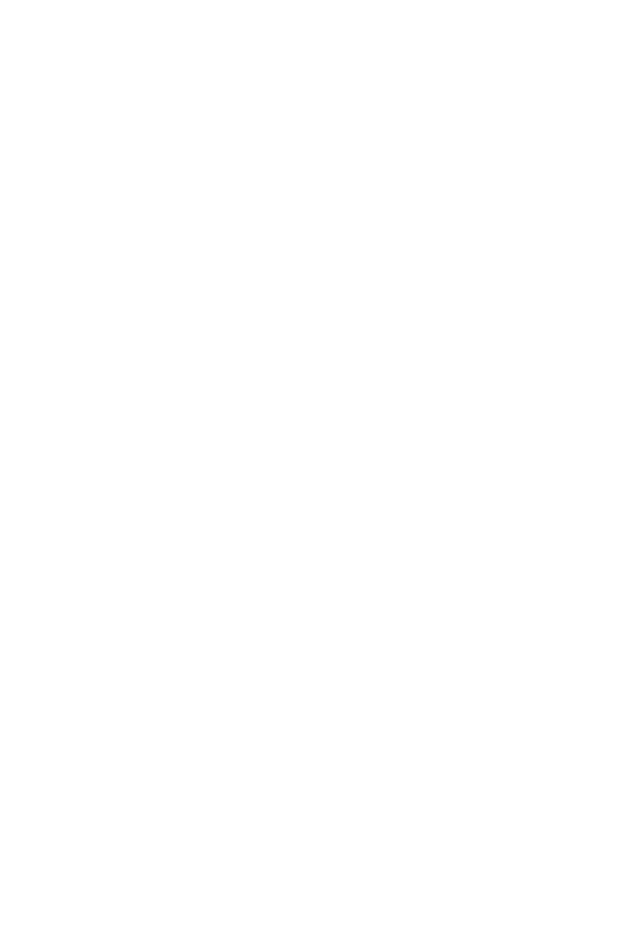
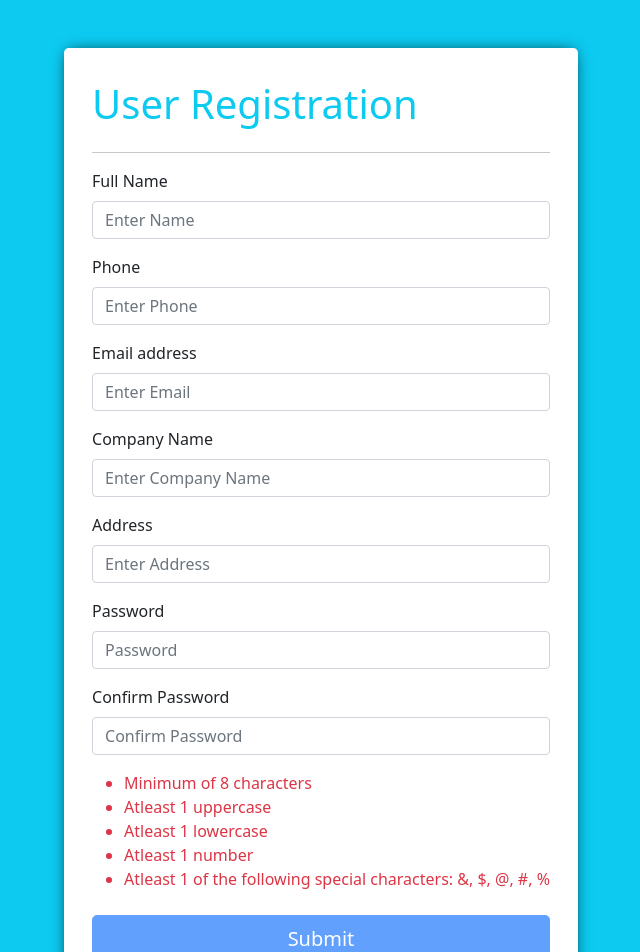
Before and after one commit to sushant1123/crm-frontend, a React (Create React App) app: page /registration in a window 1280 px wide. Before the commit this address had no page. Shown: the top 952 px of the page, without its empty margins (319-959 px from the left). Before the commit the page ends 800 px from the top, so only its background shows below. Built offline with nearby package versions, Linux system fonts and the light colour scheme.

Commit message:
Create Registration form.

```diff
--- a/src/App.js
+++ b/src/App.js
@@ -1,5 +1,6 @@
 import "./App.css";
 import Entry from "./containers/entry/Entry";
+import Registration from "./containers/registration/Registration";
 import DefaultLayout from "./layout/DefaultLayout";
 import AddTicket from "./containers/add-new-ticket/AddTicket";
 import Dashboard from "./containers/dashboard/Dashboard";
@@ -14,6 +15,7 @@ function App() {
 			<Router>
 				<Routes>
 					<Route path="/" element={<Entry />} />
+					<Route path="/registration" element={<Registration />} />
 
 					{/* way 1 */}
 					{/* <DefaultLayout>
--- a/src/components/add-ticket-form/AddNewTicketForm.jsx
+++ b/src/components/add-ticket-form/AddNewTicketForm.jsx
@@ -6,6 +6,7 @@ import { addNewTicket } from "./addTicket.actions";
 
 import "./addNewTicketForm.style.css";
 import { useDispatch, useSelector } from "react-redux";
+import { resetSuccessMsg } from "./addTicketSlice";
 
 const initialAddNewTicketData = {
 	subject: "",
@@ -29,10 +30,15 @@ const AddNewTicketForm = () => {
 	} = useSelector((state) => state.user);
 
 	const { isLoading, error, successMsg } = useSelector((state) => state.newTicket);
+	const dispatch = useDispatch();
 
-	useEffect(() => {}, [formData, formDataError]);
-
-	const dispatch = useDispatch();
+	useEffect(() => {
+		return () => {
+			if (!successMsg) {
+				dispatch(resetSuccessMsg());
+			}
+		};
+	}, [successMsg, dispatch, formData, formDataError]);
 
 	const handleOnChange = (e) => {
 		const { name, value } = e.target;
--- a/src/components/add-ticket-form/addTicketSlice.js
+++ b/src/components/add-ticket-form/addTicketSlice.js
@@ -23,11 +23,16 @@ const addTicketSlice = createSlice({
 			state.successMsg = "";
 			state.error = action.payload;
 		},
+		resetSuccessMsg: (state, action) => {
+			state.isLoading = false;
+			state.successMsg = "";
+			state.error = "";
+		},
 	},
 });
 
 const { reducer, actions } = addTicketSlice;
 
-export const { addNewTicketFailure, addNewTicketRequest, addNewTicketSuccess } = actions;
+export const { addNewTicketFailure, addNewTicketRequest, addNewTicketSuccess, resetSuccessMsg } = actions;
 
 export default reducer;
--- a/src/components/login/Login.jsx
+++ b/src/components/login/Login.jsx
@@ -110,6 +110,15 @@ const Login = ({ formSwitcher }) => {
 					</a>
 				</Col>
 			</Row>
+
+			<Row className="py-4">
+				<Col>
+					Are you new here?{" "}
+					<a href="/registration" className="link-primary" onClick={() => formSwitcher("reset")}>
+						Signup User
+					</a>
+				</Col>
+			</Row>
 		</Container>
 	);
 };
--- /dev/null
+++ b/src/components/registration-form/RegistrationForm.jsx
@@ -0,0 +1,191 @@
+import React, { useEffect, useState } from "react";
+import { Form, Button, Container, Row, Col } from "react-bootstrap";
+
+const initialFormState = {
+	name: "",
+	phone: "",
+	email: "",
+	company: "",
+	address: "",
+	password: "",
+	confirmPassword: "",
+};
+
+const passwordVerificationError = {
+	isLengthy: false,
+	hasUpper: false,
+	hasLower: false,
+	hasNumber: false,
+	hasSpecialChar: false,
+	confirmPassword: false,
+};
+
+const RegistrationForm = () => {
+	const [newUser, setNewUser] = useState(initialFormState);
+	const [passwordError, setPasswordError] = useState(passwordVerificationError);
+
+	useEffect(() => {}, [newUser]);
+
+	const handleOnChange = (e) => {
+		const { name, value } = e.target;
+
+		setNewUser({ ...newUser, [name]: value });
+
+		if (name === "password") {
+			const isLengthy = value.length >= 8;
+			const hasUpper = /[A-Z]/.test(value);
+			const hasLower = /[a-z]/.test(value);
+			const hasNumber = /[0-9]/.test(value);
+			const hasSpecialChar = /[&$@#%]/.test(value);
+
+			setPasswordError({ ...passwordError, isLengthy, hasUpper, hasLower, hasNumber, hasSpecialChar });
+		}
+
+		if (name === "confirmPassword") {
+			setPasswordError({ ...passwordError, confirmPassword: newUser.password === value });
+		}
+	};
+
+	const handleOnSubmit = (e) => {
+		console.log(newUser);
+		e.preventDefault();
+	};
+
+	return (
+		<Container>
+			<Row>
+				<Col>
+					<h1 className="text-info">User Registration</h1>
+				</Col>
+			</Row>
+
+			<hr />
+
+			<Row>
+				<Col>
+					<Form onSubmit={handleOnSubmit}>
+						<Form.Group className="mb-3">
+							<Form.Label>Full Name</Form.Label>
+							<Form.Control
+								type="text"
+								placeholder="Enter Name"
+								name="name"
+								value={newUser.name}
+								onChange={handleOnChange}
+							/>
+						</Form.Group>
+
+						<Form.Group className="mb-3">
+							<Form.Label>Phone</Form.Label>
+							<Form.Control
+								type="number"
+								placeholder="Enter Phone"
+								name="phone"
+								value={newUser.phone}
+								onChange={handleOnChange}
+							/>
+						</Form.Group>
+
+						<Form.Group className="mb-3">
+							<Form.Label>Email address</Form.Label>
+							<Form.Control
+								type="email"
+								placeholder="Enter Email"
+								name="email"
+								value={newUser.email}
+								onChange={handleOnChange}
+							/>
+						</Form.Group>
+
+						<Form.Group className="mb-3">
+							<Form.Label>Company Name</Form.Label>
+							<Form.Control
+								type="text"
+								placeholder="Enter Company Name"
+								name="company"
+								value={newUser.company}
+								onChange={handleOnChange}
+							/>
+						</Form.Group>
+
+						<Form.Group className="mb-3">
+							<Form.Label>Address </Form.Label>
+							<Form.Control
+								type="text"
+								placeholder="Enter Address"
+								name="address"
+								value={newUser.address}
+								onChange={handleOnChange}
+							/>
+						</Form.Group>
+
+						<Form.Group className="mb-3">
+							<Form.Label>Password</Form.Label>
+							<Form.Control
+								type="password"
+								placeholder="Password"
+								name="password"
+								value={newUser.password}
+								onChange={handleOnChange}
+							/>
+						</Form.Group>
+
+						<Form.Group className="mb-3">
+							<Form.Label>Confirm Password</Form.Label>
+							<Form.Control
+								type="password"
+								placeholder="Confirm Password"
+								name="confirmPassword"
+								value={newUser.confirmPassword}
+								onChange={handleOnChange}
+							/>
+							<Form.Text>
+								{!passwordError.confirmPassword && newUser.confirmPassword.length > 3 && (
+									<div className="text-danger mb-3">Password doesn't match!</div>
+								)}
+							</Form.Text>
+						</Form.Group>
+
+						<ul className="mb-4">
+							<li className={passwordError.isLengthy ? "text-success" : "text-danger"}>
+								Minimum of 8 characters
+							</li>
+							<li className={passwordError.hasUpper ? "text-success" : "text-danger"}>
+								Atleast 1 uppercase
+							</li>
+							<li className={passwordError.hasLower ? "text-success" : "text-danger"}>
+								Atleast 1 lowercase
+							</li>
+							<li className={passwordError.hasNumber ? "text-success" : "text-danger"}>
+								Atleast 1 number
+							</li>
+							<li className={passwordError.hasSpecialChar ? "text-success" : "text-danger"}>
+								Atleast 1 of the following special characters: &, $, @, #, %
+							</li>
+						</ul>
+
+						<div className="d-grid gap-2">
+							<Button
+								variant="primary"
+								size="lg"
+								type="submit"
+								disabled={Object.values(passwordError).includes(false)}
+							>
+								Submit
+							</Button>
+						</div>
+					</Form>
+				</Col>
+			</Row>
+
+			<Row className="py-3">
+				<Col>
+					Already have an account?
+					<a href="/">Login Here</a>
+				</Col>
+			</Row>
+		</Container>
+	);
+};
+
+export default RegistrationForm;
--- /dev/null
+++ b/src/containers/registration/Registration.jsx
@@ -0,0 +1,17 @@
+import React from "react";
+import RegistrationForm from "../../components/registration-form/RegistrationForm";
+import "./registration.style.css";
+
+const Registration = () => {
+	return (
+		<div className="registration-page bg-info">
+			<div className="mt-5 mb-5">
+				<div className="jumbotron form-box">
+					<RegistrationForm />
+				</div>
+			</div>
+		</div>
+	);
+};
+
+export default Registration;
--- /dev/null
+++ b/src/containers/registration/registration.style.css
@@ -0,0 +1,17 @@
+.registration-page {
+	display: flex;
+	justify-content: center;
+	align-items: center;
+}
+
+.jumbotron {
+	padding: 2rem 1rem;
+	padding: 0px 30px;
+	margin-bottom: 2rem;
+	background-color: #fff;
+	border-radius: 0.3rem;
+}
+
+.form-box {
+	box-shadow: 0 0 15px -5px black;
+}
--- a/src/containers/ticket-details/TicketDetails.jsx
+++ b/src/containers/ticket-details/TicketDetails.jsx
@@ -7,17 +7,25 @@ import BreadCrumb from "../../components/breadcrumb/BreadCrumb";
 import MessageHistory from "../message-history/MessageHistory";
 import UpdateTicket from "../../components/update-ticket/UpdateTicket";
 import { closeTicket, fetchSingleTicket } from "../ticket-list/tickets.actions";
+import { resetResponseMsgs } from "../ticket-list/ticketSlice";
 
 const TicketDetails = () => {
-	const { isLoading, error, selectedTicket, replyTicketError } = useSelector((state) => state.tickets);
-	const { replyMsg } = useSelector((state) => state.tickets);
+	const { isLoading, error, selectedTicket, replyTicketError, replyMsg } = useSelector(
+		(state) => state.tickets
+	);
 
 	const dispatch = useDispatch();
 	const { tId } = useParams();
 
 	useEffect(() => {
 		dispatch(fetchSingleTicket(tId));
-	}, [tId, dispatch]);
+
+		return () => {
+			if (error || replyMsg || replyTicketError) {
+				dispatch(resetResponseMsgs());
+			}
+		};
+	}, [tId, dispatch, error, replyMsg, replyTicketError]);
 
 	return (
 		<Container>
--- a/src/containers/ticket-list/ticketSlice.js
+++ b/src/containers/ticket-list/ticketSlice.js
@@ -26,6 +26,7 @@ const ticketListSlice = createSlice({
 			state.isLoading = false;
 			state.error = action.payload;
 		},
+
 		searchTickets: (state, action) => {
 			state.searchTicketList = state.tickets.filter((ticket) => {
 				if (!action.payload) return ticket;
@@ -33,6 +34,7 @@ const ticketListSlice = createSlice({
 				return ticket.subject.toLowerCase().includes(action.payload.toLowerCase());
 			});
 		},
+
 		fetchSingleTicketRequest: (state, action) => {
 			state.isLoading = true;
 		},
@@ -71,6 +73,13 @@ const ticketListSlice = createSlice({
 			state.isLoading = false;
 			state.error = action.payload;
 		},
+
+		resetResponseMsgs: (state, action) => {
+			state.isLoading = false;
+			state.error = "";
+			state.replyMsg = "";
+			state.replyTicketError = "";
+		},
 	},
 });
 
@@ -90,6 +99,7 @@ export const {
 	closeTicketRequest,
 	closeTicketSuccess,
 	closeTicketFailure,
+	resetResponseMsgs,
 } = actions;
 
 export default reducer;
```
